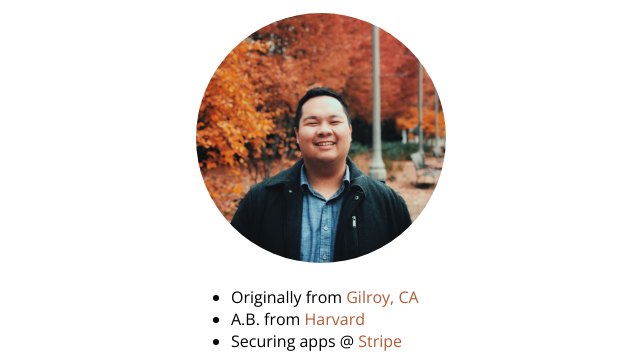
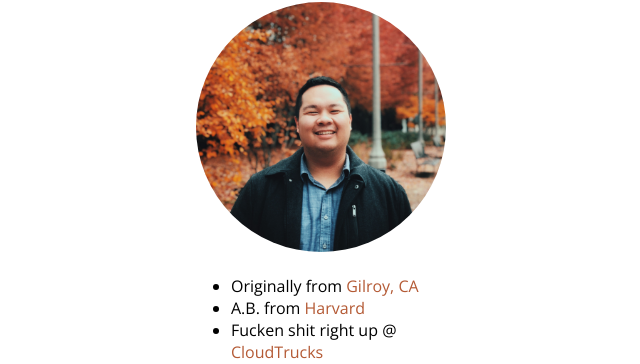
Before and after one commit to kylekwong/kylekwong.github.io, a plain HTML site: page index.html in a window 1280 px wide. Shown: the part 234-598 px from the top of the page, without its empty margins (327-967 px from the left). Drawn offline with nearby package versions, Linux system fonts and the light colour scheme.

Commit message:
Update index.html

```diff
--- a/index.html
+++ b/index.html
@@ -22,7 +22,7 @@
                 <ul>
                     <li>Originally from <a target="blank" href="https://gilroygarlicfestival.com/">Gilroy, CA</a></li>
                     <li>A.B. from <a target="_blank" href="https://www.harvard.edu/">Harvard</a></li>
-                    <li>Securing apps @ <a target="_blank" href="https://stripe.com">Stripe</a></li>
+                    <li>Fucken shit right up @ <a target="_blank" href="https://www.cloudtrucks.com/">CloudTrucks</a></li>
                 </ul>
             </div>
             <div class="body-info">
```
